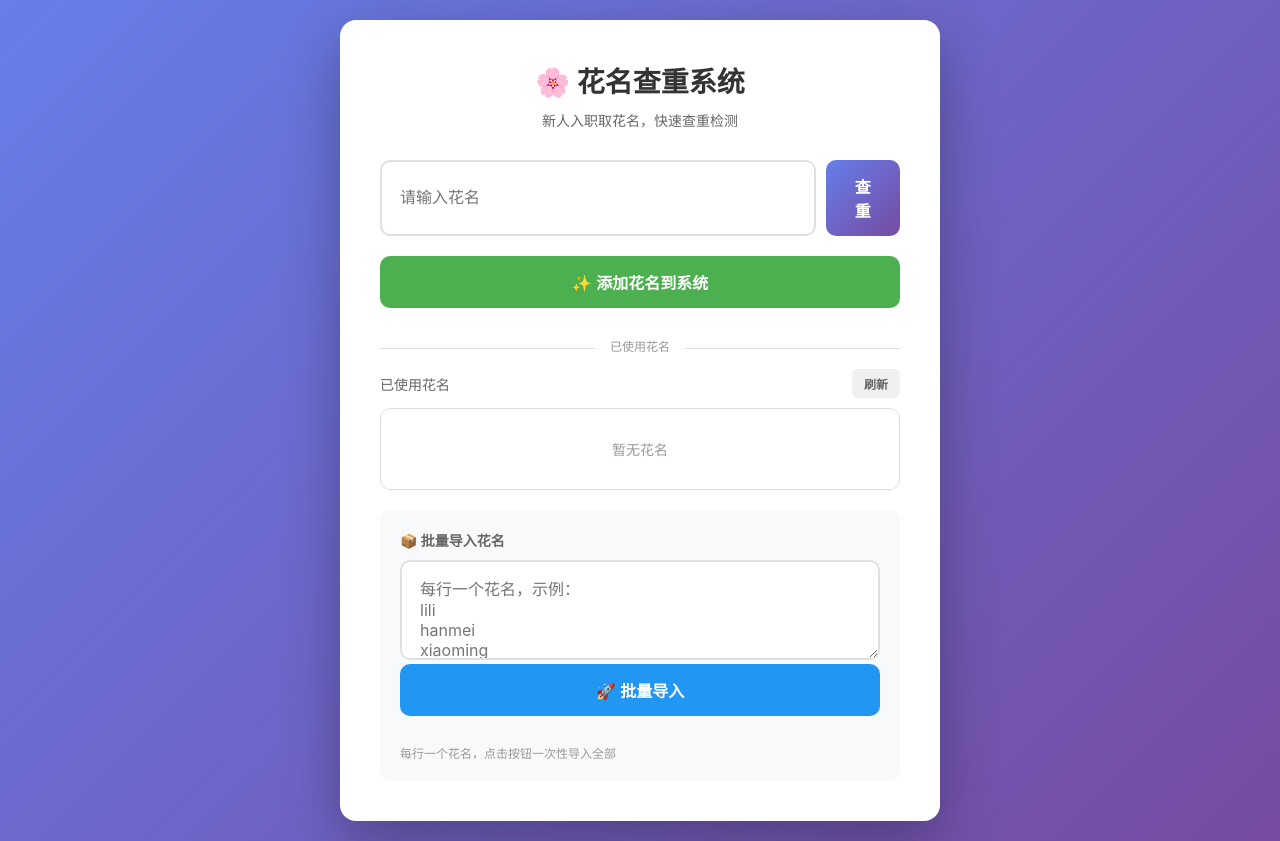
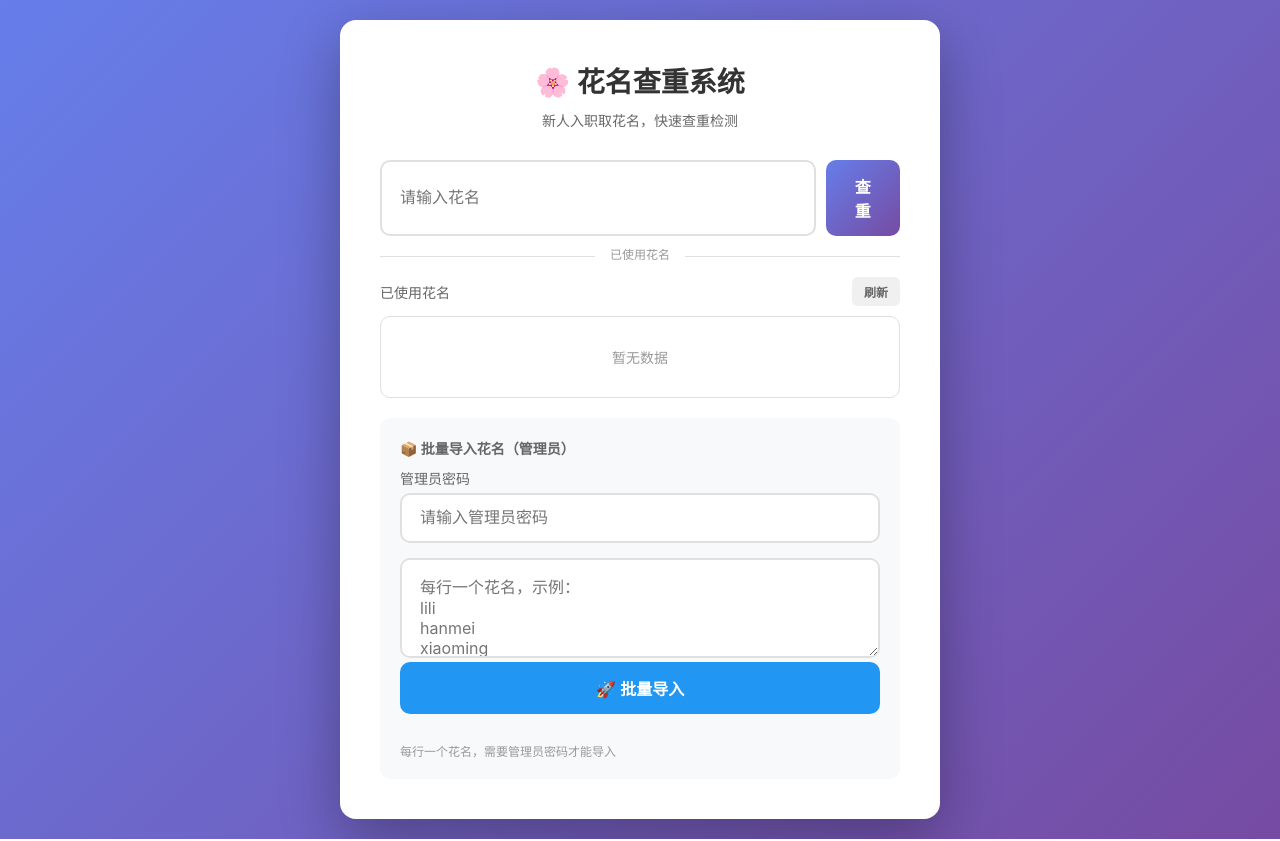
Before and after one commit to nathanpan1210-del/Flower-Name-checker, a Flask app: page / in a window 1280 px wide. Run offline with Flask 3, Linux system fonts and the light colour scheme; data that the repository does not hold is empty.

Commit message:
feat: 添加管理员权限验证

```diff
--- a/app.py
+++ b/app.py
@@ -12,6 +12,9 @@
 # 使用内存存储（Render 免费版不支持持久化存储）
 # 注意：服务重启后数据会丢失
 flower_names_db = {}  # {'name': {'name': '花名', 'created_at': timestamp}}
+
+# 管理员密码（Render 环境变量设置）
+ADMIN_PASSWORD = None  # 从环境变量读取
 
 
 def check_flower_name(name):
@@ -46,7 +49,7 @@
 
 @app.route('/api/check', methods=['POST'])
 def check():
-    """查重API"""
+    """查重API - 公开接口"""
     data = request.get_json()
     name = data.get('name', '').strip().lower()
 
@@ -71,9 +74,14 @@
 
 @app.route('/api/add', methods=['POST'])
 def add():
-    """添加花名API"""
+    """添加花名API - 需要管理员密码"""
     data = request.get_json()
+    password = data.get('password', '')
     name = data.get('name', '').strip().lower()
+
+    # 验证密码
+    if password != ADMIN_PASSWORD:
+        return jsonify({'success': False, 'message': '❌ 密码错误，无权操作'})
 
     if not name:
         return jsonify({'success': False, 'message': '请输入花名'})
@@ -90,21 +98,16 @@
         })
 
 
-@app.route('/api/list', methods=['GET'])
-def list_names():
-    """获取所有已使用的花名"""
-    names = get_all_names()
-    return jsonify({
-        'success': True,
-        'names': names
-    })
-
-
 @app.route('/api/batch-add', methods=['POST'])
 def batch_add():
-    """批量添加花名API"""
+    """批量添加花名API - 需要管理员密码"""
     data = request.get_json()
+    password = data.get('password', '')
     names = data.get('names', [])
+
+    # 验证密码
+    if password != ADMIN_PASSWORD:
+        return jsonify({'success': False, 'message': '❌ 密码错误，无权操作'})
 
     if not names:
         return jsonify({'success': False, 'message': '请提供花名列表'})
@@ -130,4 +133,6 @@
 
 
 if __name__ == '__main__':
+    import os
+    ADMIN_PASSWORD = os.environ.get('ADMIN_PASSWORD', 'admin123')  # 默认密码
     app.run(host='0.0.0.0', port=5000, debug=True)
--- a/templates/index.html
+++ b/templates/index.html
@@ -50,8 +50,7 @@
             margin-bottom: 20px;
         }
 
-        input[type="text"], textarea {
-            width: 100%;
+        input[type="text"], input[type="password"], textarea {
             padding: 14px 18px;
             border: 2px solid #e0e0e0;
             border-radius: 10px;
@@ -60,11 +59,16 @@
             outline: none;
         }
 
-        input[type="text"]:focus, textarea:focus {
+        input[type="text"]:focus, input[type="password"]:focus, textarea:focus {
             border-color: #667eea;
         }
 
+        input[type="text"], input[type="password"] {
+            width: 100%;
+        }
+
         textarea {
+            width: 100%;
             min-height: 100px;
             resize: vertical;
             font-family: inherit;
@@ -226,6 +230,21 @@
             color: #999;
             margin-top: 8px;
         }
+
+        .password-field {
+            margin-bottom: 15px;
+        }
+
+        .password-field label {
+            display: block;
+            font-size: 14px;
+            color: #666;
+            margin-bottom: 5px;
+        }
+
+        .password-field input {
+            width: 100%;
+        }
     </style>
 </head>
 <body>
@@ -242,9 +261,6 @@
         <!-- 查重结果 -->
         <div id="result" class="result"></div>
 
-        <!-- 添加花名按钮 -->
-        <button class="btn-add" onclick="addName()">✨ 添加花名到系统</button>
-
         <div class="divider"></div>
 
         <!-- 已使用花名列表 -->
@@ -260,15 +276,22 @@
 
         <!-- 管理员批量导入区域 -->
         <div class="admin-section">
-            <div class="admin-title">📦 批量导入花名</div>
+            <div class="admin-title">📦 批量导入花名（管理员）</div>
+
+            <!-- 密码输入 -->
+            <div class="password-field">
+                <label>管理员密码</label>
+                <input type="password" id="adminPassword" placeholder="请输入管理员密码">
+            </div>
+
             <textarea id="batchNames" placeholder="每行一个花名，示例：&#10;lili&#10;hanmei&#10;xiaoming"></textarea>
             <button class="btn-batch" onclick="batchAdd()">🚀 批量导入</button>
-            <div class="admin-hint">每行一个花名，点击按钮一次性导入全部</div>
+            <div class="admin-hint">每行一个花名，需要管理员密码才能导入</div>
         </div>
     </div>
 
     <script>
-        // 查重
+        // 查重（公开接口）
         async function checkName() {
             const name = document.getElementById('flowerName').value.trim();
             const resultDiv = document.getElementById('result');
@@ -300,41 +323,17 @@
             }
         }
 
-        // 添加花名
-        async function addName() {
-            const name = document.getElementById('flowerName').value.trim();
+        // 批量导入（需要管理员密码）
+        async function batchAdd() {
+            const password = document.getElementById('adminPassword').value;
+            const text = document.getElementById('batchNames').value.trim();
             const resultDiv = document.getElementById('result');
 
-            if (!name) {
+            if (!password) {
                 resultDiv.className = 'result error';
-                resultDiv.textContent = '请输入花名';
+                resultDiv.textContent = '请输入管理员密码';
                 return;
             }
-
-            try {
-                const res = await fetch('/api/add', {
-                    method: 'POST',
-                    headers: {'Content-Type': 'application/json'},
-                    body: JSON.stringify({name: name})
-                });
-                const data = await res.json();
-
-                resultDiv.className = data.success ? 'result success' : 'result error';
-                resultDiv.textContent = data.message;
-
-                if (data.success) {
-                    loadNames();  // 刷新列表
-                }
-            } catch (e) {
-                resultDiv.className = 'result error';
-                resultDiv.textContent = '请求失败，请稍后重试';
-            }
-        }
-
-        // 批量导入
-        async function batchAdd() {
-            const text = document.getElementById('batchNames').value.trim();
-            const resultDiv = document.getElementById('result');
 
             if (!text) {
                 resultDiv.className = 'result error';
@@ -355,7 +354,10 @@
                 const res = await fetch('/api/batch-add', {
                     method: 'POST',
                     headers: {'Content-Type': 'application/json'},
-                    body: JSON.stringify({names: names})
+                    body: JSON.stringify({
+                        password: password,
+                        names: names
+                    })
                 });
                 const data = await res.json();
 
```
